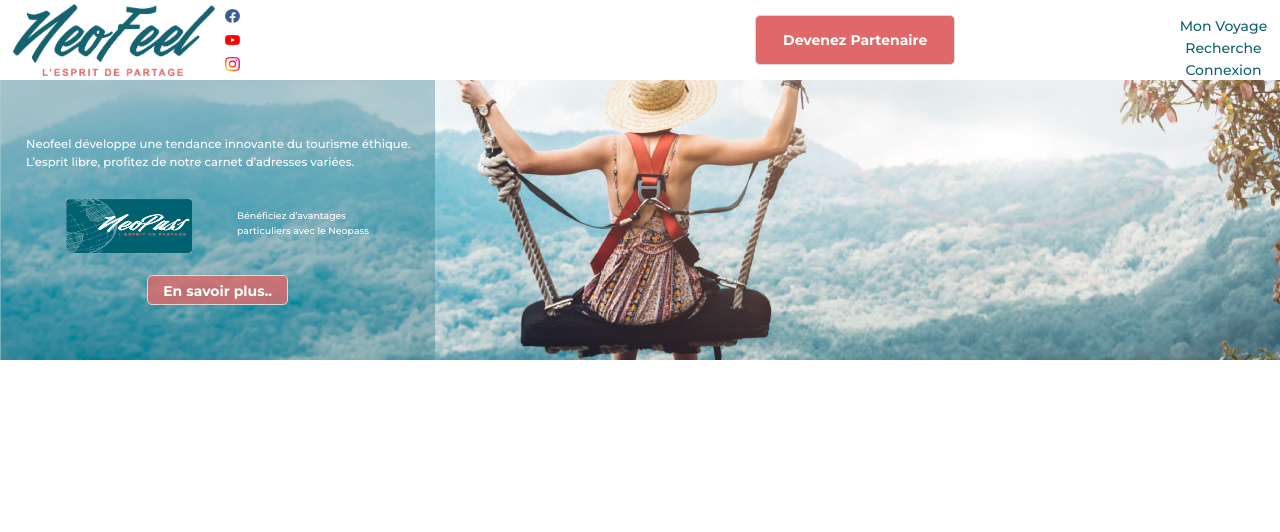
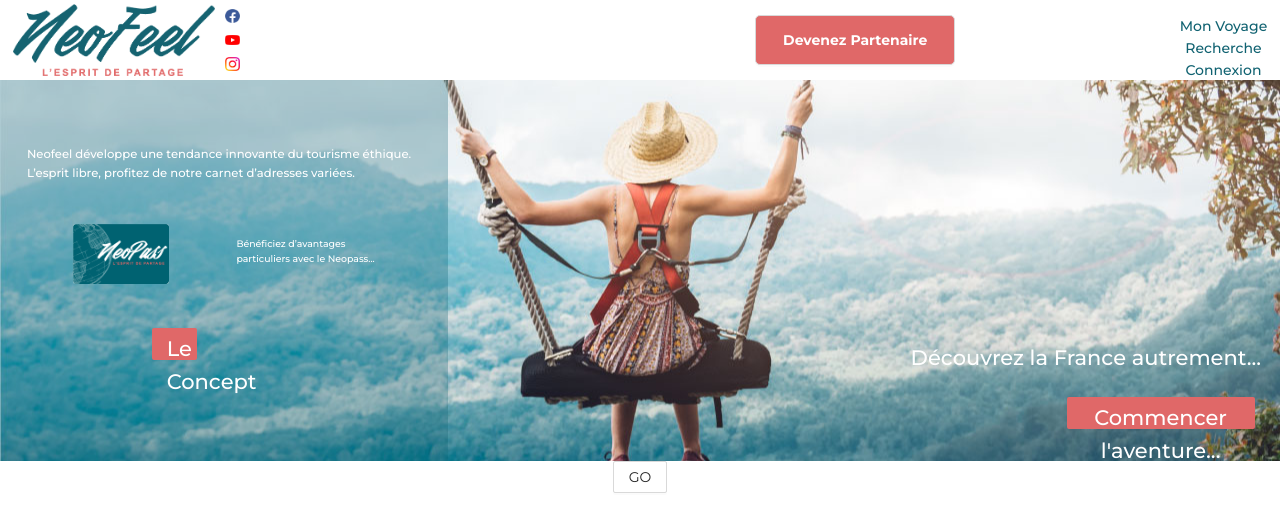
Before and after one commit to Emerson1220/projet-neofeel-lacapsule, a React (Create React App) app in the folder reactapp/: page / in a window 1280 px wide. Shown: the top 532 px of the page. Built offline with nearby package versions, Linux system fonts and the light colour scheme.

Commit message:
boutons rouge

```diff
--- a/reactapp/src/screens/ScreenHome.js
+++ b/reactapp/src/screens/ScreenHome.js
@@ -1,52 +1,71 @@
-import React from 'react';
+import React, { useState } from 'react';
 import '../App.css';
-import { Button } from 'antd';
 import { Link } from 'react-router-dom';
 import Nav from '../components/Nav'
+
 import RedButton from '../components/RedButton'
+import SearchModal from '../components/SearchModal'
 
+/* FUNCTION HOME PAGE */
+function ScreenHome() {
+    //STATE HOOKS
+    const [visible, setVisible] = useState(false);
 
-function ScreenHome() {
+    //FUNCTIONS
+    //modal
+    const showModal = () => {
+        setVisible(!visible);
+    };
+
     return (
-        <div style={{ display: "flex", flexDirection: 'column' }}>
+        <div style={{ display: "flex", flexDirection: 'column', height: '100%' }}>
             <Nav />
             <div style={{ display: "flex", flexDirection: 'column', height: '100%' }} >
                 <div style={{
                     backgroundImage: `url("images/BanniereHome.jpg")`,
                     backgroundPosition: 'center',
                     backgroundSize: 'cover',
-                    backgroundRepeat: 'no-repeat'
+                    backgroundRepeat: 'no-repeat',
+                    display: 'grid',
+                    gridTemplateColumns: 'repeat(2, 1fr)',
+
                 }} >
                     <div style={{
-                        width: '34%',
-                        height: '280px',
+                        width: '70%',
+                        height: '100%',
                         display: 'flex',
                         flexDirection: 'column',
                         alignItems: 'center',
                         justifyContent: 'center',
-                        backgroundColor: 'rgba(16, 98, 113, 0.3)'
+                        backgroundColor: 'rgba(16, 98, 113, 0.3)',
+
                     }}>
-                        <h5 style={{ color: '#FFF', marginLeft:'6%', marginRight:'3%' }}>
+                        <h5 style={{ color: '#FFF', marginLeft: '6%', marginRight: '3%' }}>
                             Neofeel développe une tendance innovante du tourisme éthique.
                             L’esprit libre, profitez de notre carnet d’adresses variées.
                         </h5>
-                        <div style={{ display: 'flex', flexDirection: 'row', height: '35%', width: '80%', justifyContent: 'space-around', alignItems:'center' }}>
+                        <div style={{ display: 'flex', flexDirection: 'row', height: '35%', width: '80%', justifyContent: 'space-around', alignItems: 'center' }}>
                             <img
-                                style={{ height: '55%', width: '36%', borderRadius: 3 }}
+                                style={{ height: '45%', width: 'auto', borderRadius: 3, marginRight: '3%' }}
                                 src='/images/neopassRecto.png'
                             />
                             <h6 style={{ color: '#FFF' }}>
-                                Bénéficiez d’avantages <br />particuliers avec le Neopass
+                                Bénéficiez d’avantages <br />particuliers avec le Neopass...
                             </h6>
                         </div>
-                        <div>
-                        <Button className='ensavoirplusButton' > En savoir plus.. </Button>
+                        <div style={{paddingTop:'1%'}}>
+                            <Link to ={'/info'}>
+                            <RedButton transparent={ true } title="Le Concept" size="small" length="short" />
+                            </Link>
                         </div>
-
+                    </div>
+                    <div style={{ display: 'flex', flexDirection: 'column', alignItems: 'flex-end', justifyContent: 'flex-end', paddingBottom: '3%', paddingRight:'2%' }}>
+                    <h2 style={{ color: '#FFF', paddingRight: '1%' }}>Découvrez la France autrement...</h2>
+                        <RedButton transparent={ true } title="Commencer l'aventure..." size="small" length="medium" onSelect={ ()=>showModal() }/>
                     </div>
                 </div>
-
             </div>
+            <SearchModal visible={ visible } showModal={ ()=>showModal() }/>
         </div>
 
 
```
